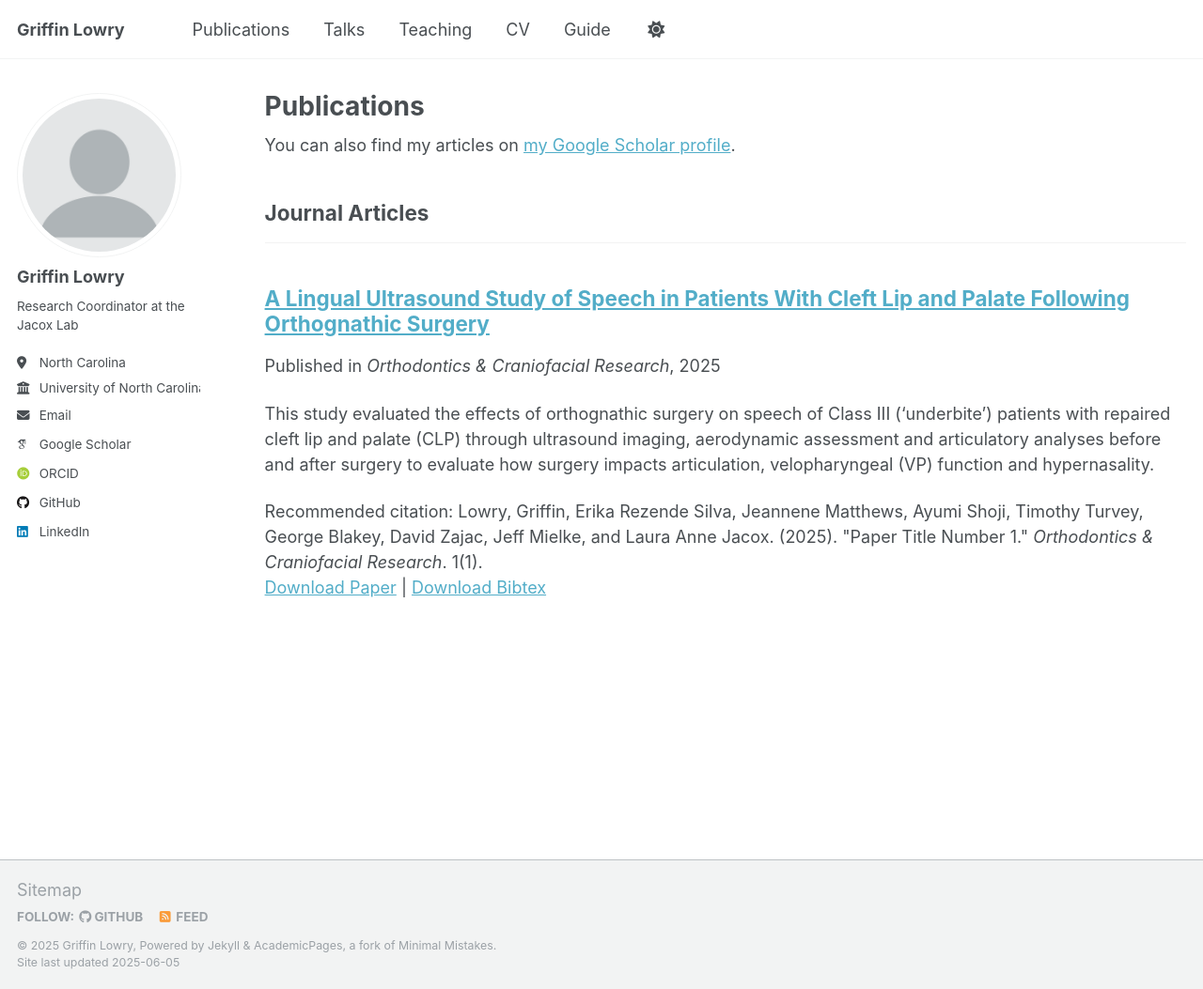
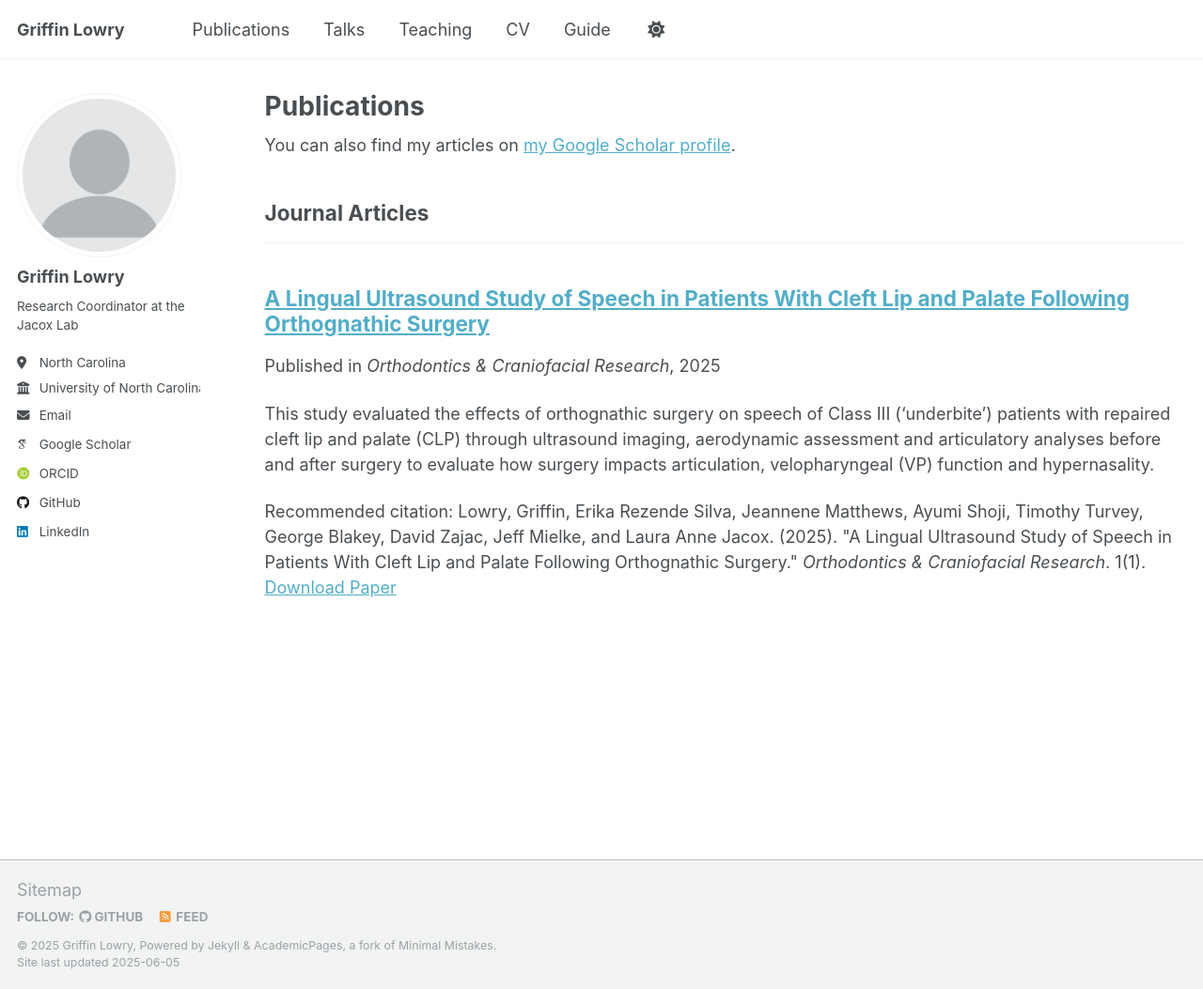
Before and after one commit to griffinlowry/griffinlowry.github.io, a Jekyll site: the page built from _pages/publications.html, in a window 1280 px wide and 1053 px high. Shown: the whole window at 94% size. Built offline with Jekyll 4.4.1, drawn with Linux system fonts in a browser that asks for light colours; some web fonts are replaced.

Commit message:
Update 2025_OCR_CLP_paper.md

```diff
--- a/_publications/2025_OCR_CLP_paper.md
+++ b/_publications/2025_OCR_CLP_paper.md
@@ -2,13 +2,13 @@
 title: "A Lingual Ultrasound Study of Speech in Patients With Cleft Lip and Palate Following Orthognathic Surgery"
 collection: publications
 category: manuscripts
-permalink: /publication/2025_OCR_CLP_paper.md
+permalink:
 excerpt: 'This study evaluated the effects of orthognathic surgery on speech of Class III (‘underbite’) patients with repaired cleft lip and palate (CLP) through ultrasound imaging, aerodynamic assessment and articulatory analyses before and after surgery to evaluate how surgery impacts articulation, velopharyngeal (VP) function and hypernasality.'
 date: 2025-4-11
 venue: 'Orthodontics & Craniofacial Research'
 slidesurl:
-paperurl: 'http://academicpages.github.io/files/paper1.pdf'
-bibtexurl: 'http://academicpages.github.io/files/bibtex1.bib'
-citation: 'Lowry, Griffin, Erika Rezende Silva, Jeannene Matthews, Ayumi Shoji, Timothy Turvey, George Blakey, David Zajac, Jeff Mielke, and Laura Anne Jacox. (2025). &quot;Paper Title Number 1.&quot; <i>Orthodontics & Craniofacial Research</i>. 1(1).'
+paperurl: 'https://onlinelibrary.wiley.com/doi/abs/10.1111/ocr.12926'
+bibtexurl:
+citation: 'Lowry, Griffin, Erika Rezende Silva, Jeannene Matthews, Ayumi Shoji, Timothy Turvey, George Blakey, David Zajac, Jeff Mielke, and Laura Anne Jacox. (2025). &quot;A Lingual Ultrasound Study of Speech in Patients With Cleft Lip and Palate Following Orthognathic Surgery.&quot; <i>Orthodontics & Craniofacial Research</i>. 1(1).'
 ---
 The contents above will be part of a list of publications, if the user clicks the link for the publication than the contents of section will be rendered as a full page, allowing you to provide more information about the paper for the reader. When publications are displayed as a single page, the contents of the above "citation" field will automatically be included below this section in a smaller font.
```
